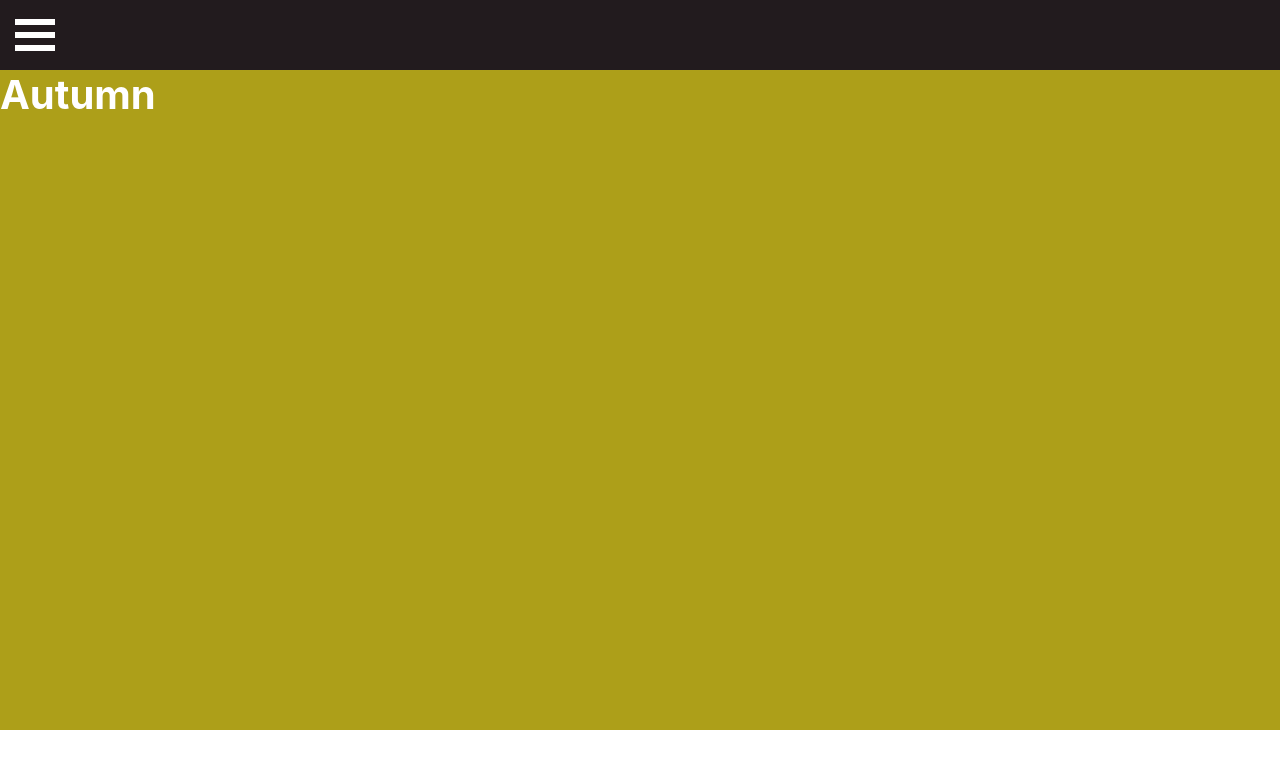
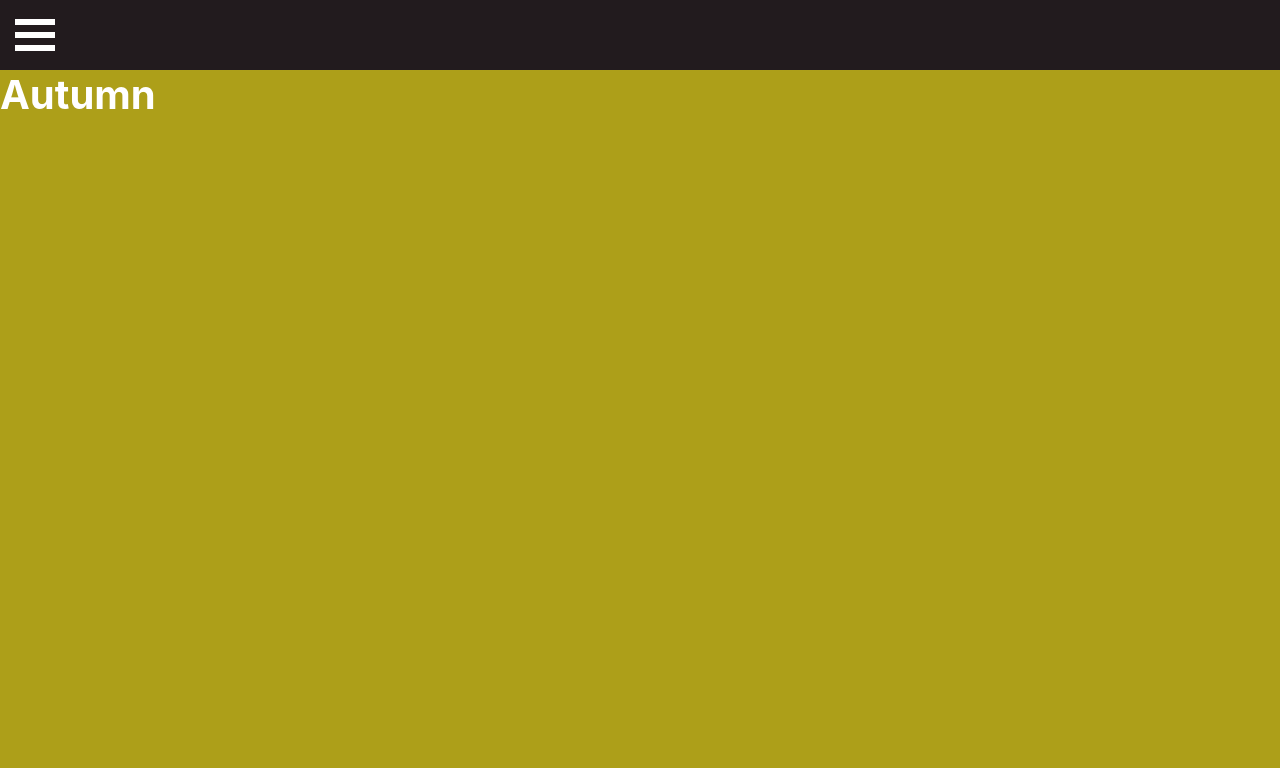
Before and after one commit to OmmniDevv/Likei, a React (Vite) app: page /autumn in a window 1280 px wide. Shown: the top 768 px of the page. Built offline with nearby package versions, Linux system fonts and the light colour scheme.

Commit message:
Modified

```diff
--- a/src/pages/Autumn/AutumnStyles.module.css
+++ b/src/pages/Autumn/AutumnStyles.module.css
@@ -1,7 +1,7 @@
 .autumncontainer {
   padding-top: 70px;
   width: 100%;
-  height: calc(100% - 70px);
+  height: 100%;
   background-color: rgb(173, 159, 25);
   font-size: 20px;
   overflow-x: hidden;
--- a/src/pages/Spring/SpringStyles.module.css
+++ b/src/pages/Spring/SpringStyles.module.css
@@ -1,7 +1,7 @@
 .springcontainer {
   padding-top: 70px;
   width: 100%;
-  height: calc(100% - 70px);
+  height: 100%;
   background-color: rgb(75, 126, 168);
   font-size: 20px;
   overflow-x: hidden;
--- a/src/pages/Summer/SummerStyles.module.css
+++ b/src/pages/Summer/SummerStyles.module.css
@@ -1,7 +1,7 @@
 .summercontainer {
   padding-top: 70px;
   width: 100%;
-  height: calc(100% - 70px);
+  height: 100%;
   background-color: rgb(75, 168, 117);
   font-size: 20px;
   overflow-x: hidden;
--- a/src/pages/Winter/WinterStyles.module.css
+++ b/src/pages/Winter/WinterStyles.module.css
@@ -1,7 +1,7 @@
 .wintercontainer {
   padding-top: 70px;
   width: 100%;
-  height: calc(100% - 70px);
+  height: 100%;
   background-color: rgb(84, 45, 121);
   font-size: 20px;
   overflow-x: hidden;
```
